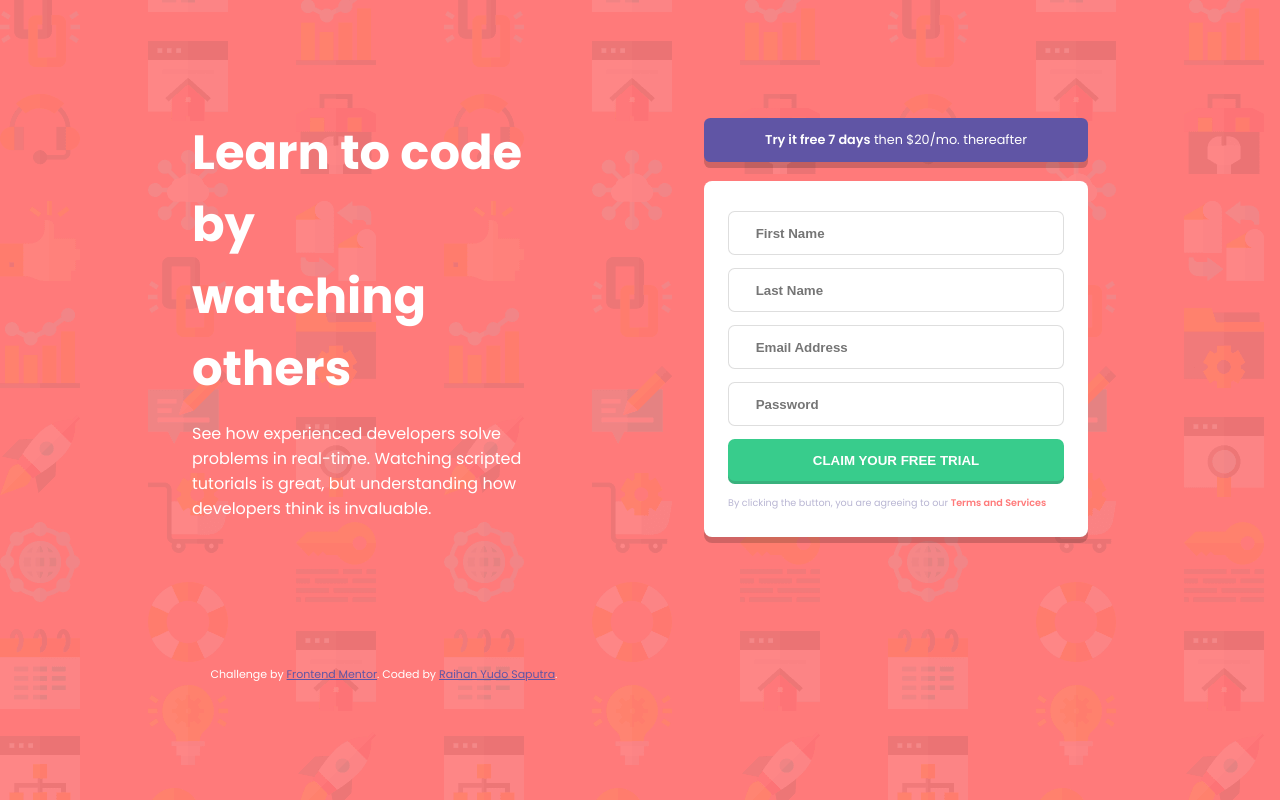
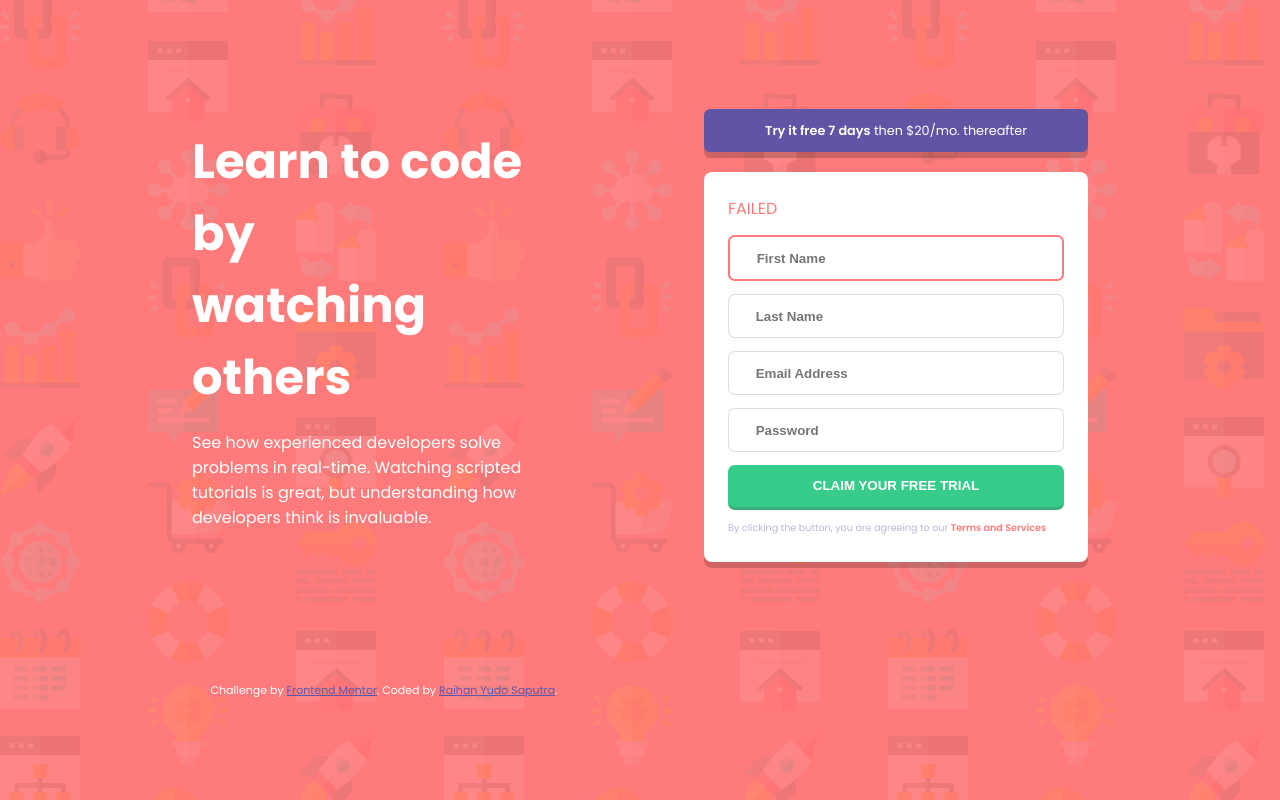
Before and after one commit to RaihanStark/Intro-component-with-sign-up-form, a plain HTML site: page index.html in a window 1280 px wide. Drawn offline with Linux system fonts and the light colour scheme.

Commit message:
add invalid class

```diff
--- /dev/null
+++ b/assets/js/script.js
@@ -0,0 +1,9 @@
+var form = document.getElementById("claim-trial");
+
+function validateForm(e) {
+  e.preventDefault();
+  let fields = document.getElementsByTagName("input");
+  console.log(fields);
+}
+
+form.addEventListener("submit", validateForm);
--- a/index.html
+++ b/index.html
@@ -50,8 +50,9 @@
           thereafter
         </div>
         <div class="form-group">
-          <form>
-            <input type="text" placeholder="First Name" />
+          <form id="claim-trial">
+            <label id="error-msg">FAILED</label>
+            <input type="text" class="invalid" placeholder="First Name" />
             <input type="text" placeholder="Last Name" />
             <input type="email" placeholder="Email Address" />
             <input type="password" placeholder="Password" />
@@ -70,5 +71,7 @@
         >. Coded by <a href="#">Raihan Yudo Saputra</a>.
       </p>
     </div>
+
+    <script src="assets/js/script.js"></script>
   </body>
 </html>
--- a/style.scss
+++ b/style.scss
@@ -112,6 +112,13 @@ h1 {
   font-weight: 600;
 }
 
+#error-msg {
+  padding-bottom: 0.5em;
+  color: $Red;
+}
+.invalid {
+  border: 2px solid $Red !important;
+}
 @media (max-width: 844.98px) {
   .container {
     grid-template-columns: 1fr;
```
Also changed, not shown: assets/css/style.css.
